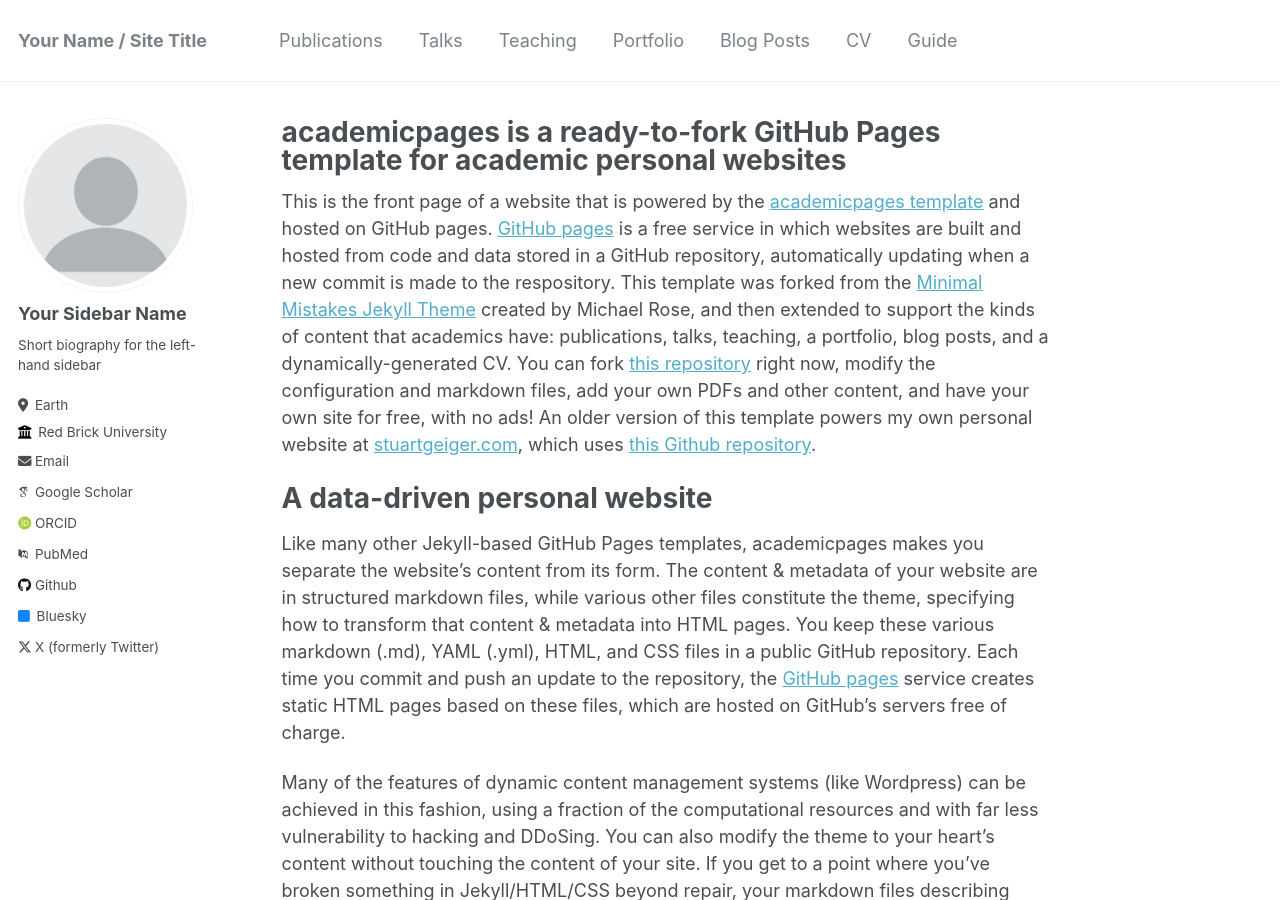
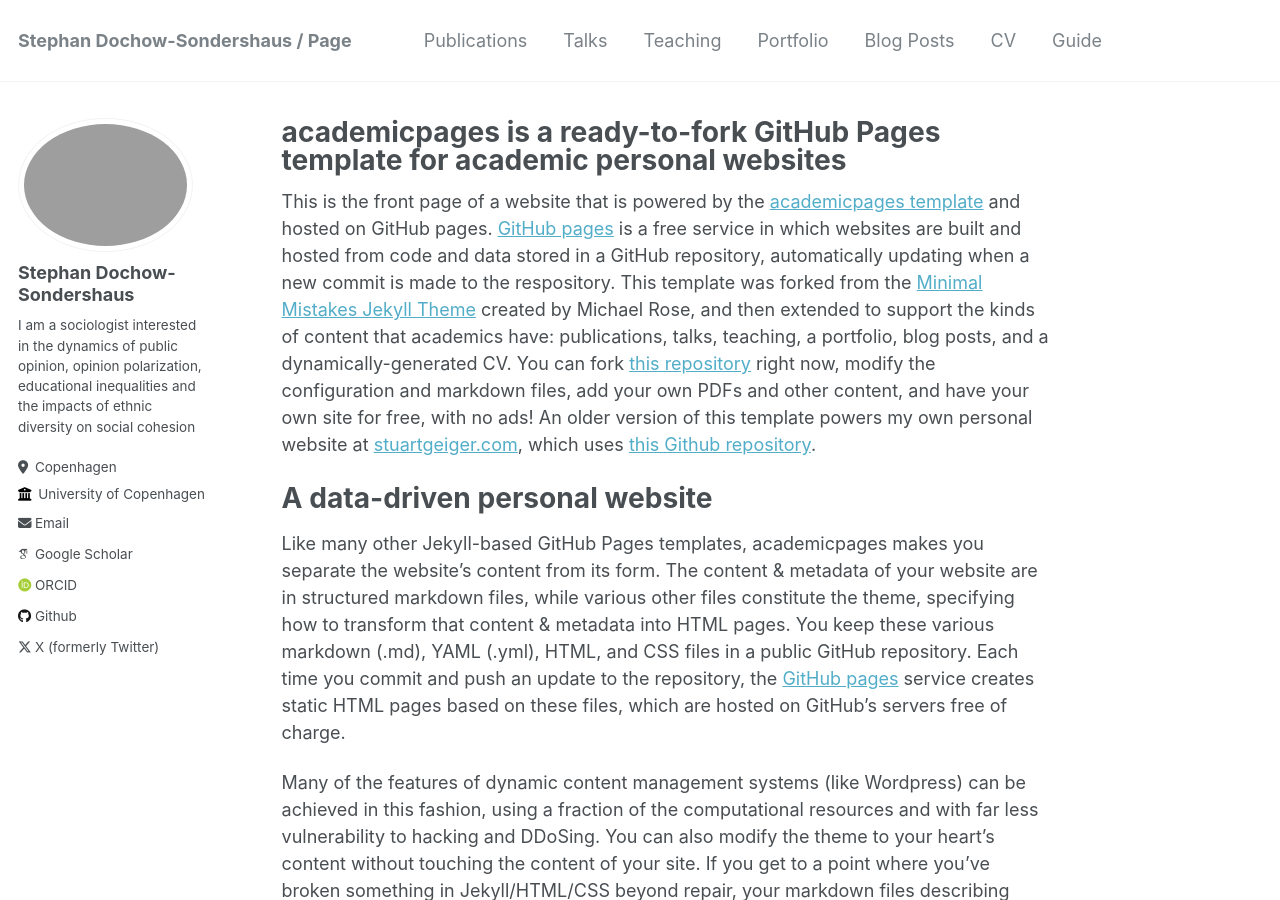
Before and after one commit to stephandoc/stephandoc.github.io, a Jekyll site: the page built from _pages/about.md, in a window 1280 px wide and 900 px high. Built offline with Jekyll 4.4.1, drawn with Linux system fonts in a browser that asks for light colours; some web fonts are replaced; some of the changed text lies outside the part shown.

Commit message:
changing basics

```diff
--- a/_config.yml
+++ b/_config.yml
@@ -8,46 +8,46 @@
 
 # Basic Site Settings
 locale                   : "en-US"
-title                    : "Your Name / Site Title"
+title                    : "Stephan Dochow-Sondershaus / Page"
 title_separator          : "-"
-name                     : &name "Your Name"
-description              : &description "personal description"
-url                      : https://academicpages.github.io # the base hostname & protocol for your site e.g. "https://mmistakes.github.io"
+name                     : &name "Stephan"
+description              : &description "Postdoctoral researcher"
+url                      : https://stephandoc.github.io # the base hostname & protocol for your site e.g. "https://mmistakes.github.io"
 baseurl                  : "" # the subpath of your site, e.g. "/blog"
-repository               : "academicpages/academicpages.github.io"
+repository               : "stephandoc/stephandoc.github.io"
 
 # Site Author - The following control what appear as part of the author content on the side bar.
 #               If a field is blank the icon and link will not appear, otherwise it will be shown.
 #               Additional customization can be done by editing /_includes/author-profile.html
 author:
   # Biographic information
-  avatar           : "profile.png"
-  name             : "Your Sidebar Name"
+  avatar           : "profpic.jpg"
+  name             : "Stephan Dochow-Sondershaus"
   pronouns         : # example: "she/her"
-  bio              : "Short biography for the left-hand sidebar"
-  location         : "Earth"
-  employer         : "Red Brick University"
+  bio              : "I am a sociologist interested in the dynamics of public opinion, opinion polarization, educational inequalities and the impacts of ethnic diversity on social cohesion"
+  location         : "Copenhagen"
+  employer         : "University of Copenhagen"
   uri              : # URL
-  email            : "none@example.org"
+  email            : "stdo@ku.soc.ku"
 
   # Academic websites
   arxiv            : # URL - Update with the correct link to your profile
-  googlescholar    : "https://scholar.google.com/citations?user=PS_CX0AAAAAJ"
+  googlescholar    : "https://scholar.google.se/citations?user=fjq9fhwAAAAJ&hl"
   impactstory      : # URL
   orcid            : "http://orcid.org/yourorcidurl"
-  pubmed           : "https://www.ncbi.nlm.nih.gov/pubmed/?term=john+snow"
+  pubmed           : #"https://www.ncbi.nlm.nih.gov/pubmed/?term=john+snow"
   researchgate     : # URL
 
   # Repositories and software development
   bitbucket        : # Username - Update with your username on the site
   codepen          : # Username
   dribbble         : # Username
-  github           : "academicpages"
+  github           : "stephandoc"
   kaggle           : # Username
   stackoverflow    : # User number or user number and name (i.e., use "1" or "1/jeff-atwood")
 
   # Social media
-  bluesky          : "bsky.app" # Replace this with you Bluesky username
+  bluesky          : #"bsky.app" # Replace this with you Bluesky username
   facebook         : # Username
   flickr           : # Username
   foursquare       : # Username
@@ -64,7 +64,7 @@ author:
   steam            : # Username
   telegram         : # URL
   tumblr           : # Username
-  twitter          : "UniofOxford"  # Replace this with your X / Twitter handle
+  twitter          : "stephandoc"  # Replace this with your X / Twitter handle
   vine             : # Username
   weibo            : # Username
   wikipedia        : # Username
```
Also changed, not shown: 1 other file.
